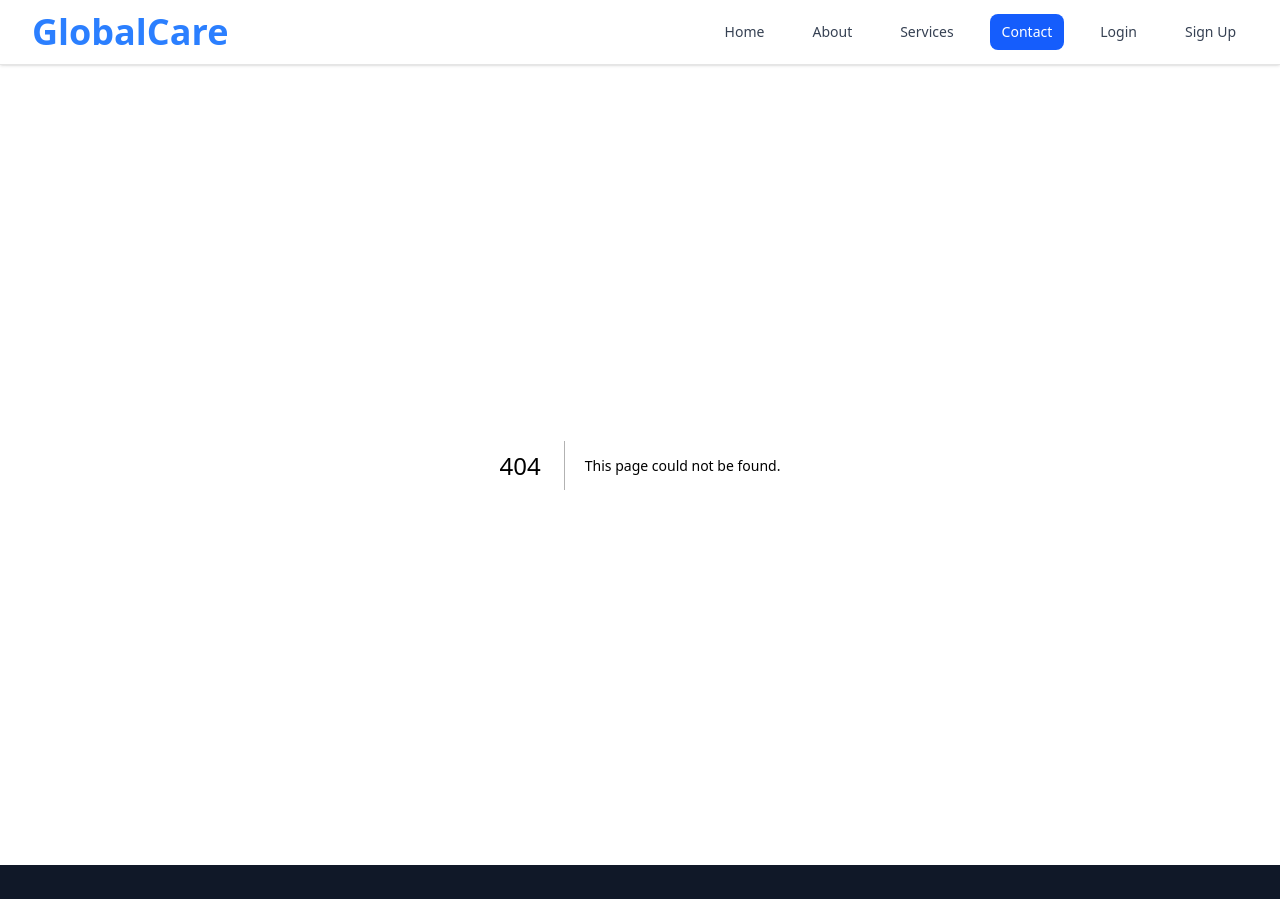
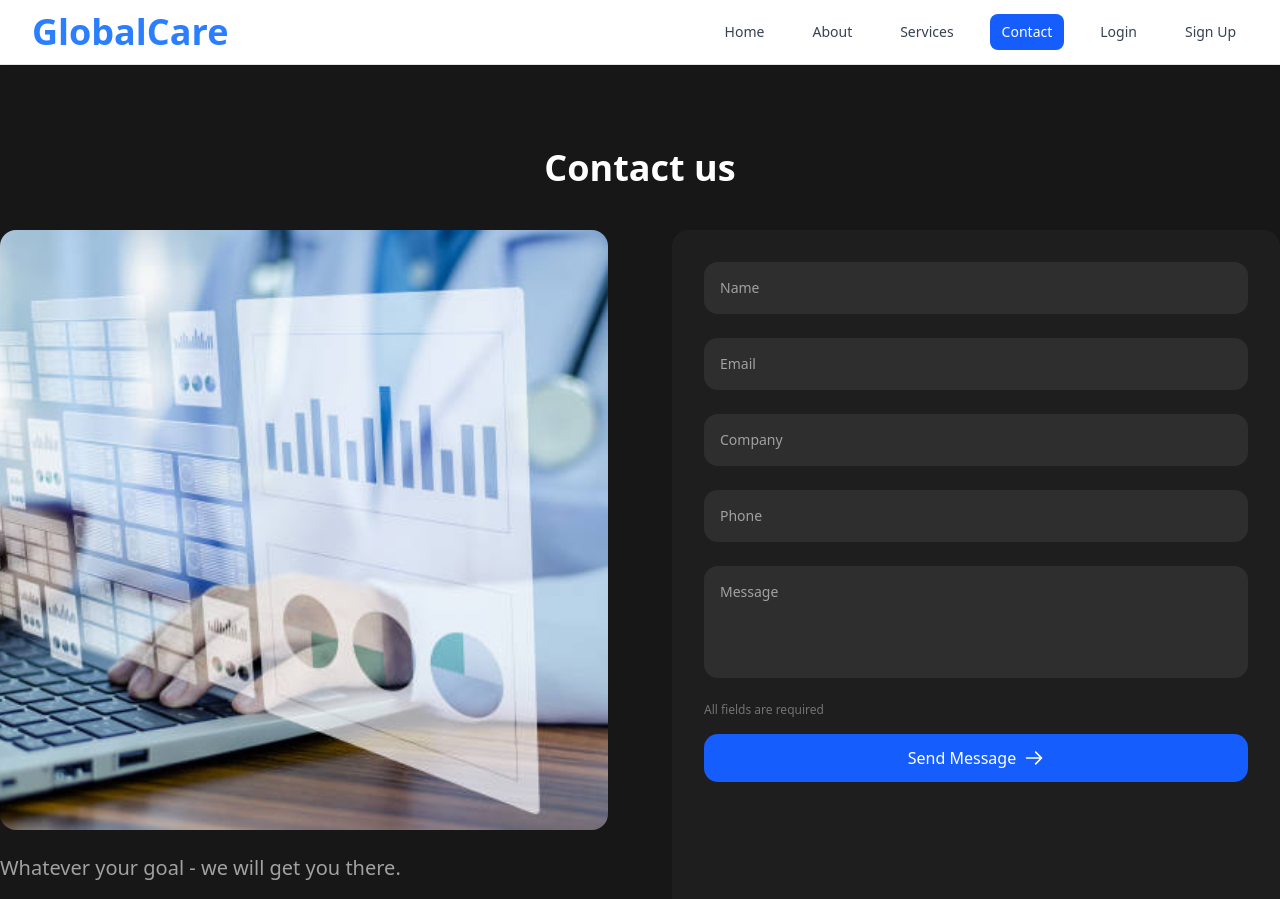
Before and after one commit to Crazycoderdev143/Global-Care, a Next.js app: page /contact in a window 1280 px wide. Before the commit this address had no page. Shown: the top 899 px of the page. Built offline with nearby package versions, Linux system fonts and the light colour scheme.

Commit message:
contactpage

```diff
--- /dev/null
+++ b/src/app/contact/page.tsx
@@ -0,0 +1,150 @@
+'use client';
+import { FormEvent, useState } from "react";
+
+const Contact = () => {
+    const [formData, setFormData] = useState({
+        name: "",
+        email: "",
+        company: "",
+        phone: "",
+        message: "",
+    });
+
+    const [submitted, setSubmitted] = useState(false);
+
+    const handleChange = (
+        e: React.ChangeEvent<HTMLInputElement | HTMLTextAreaElement>
+    ) => {
+        const { name, value } = e.target;
+        setFormData((prev) => ({ ...prev, [name]: value }));
+    };
+
+    const handleSubmit = (e: FormEvent<HTMLFormElement>) => {
+        e.preventDefault();
+        // Handle submission logic (e.g. API call)
+        console.log(formData);
+        setSubmitted(true);
+    };
+
+    return (
+        <div className="bg-neutral-900 min-h-screen">
+            <div className="max-w-7xl px-4 xl:px-0 py-10 lg:py-20 mx-auto">
+                <h2 className="text-white font-semibold text-2xl md:text-4xl md:leading-tight mb-10 text-center">Contact us</h2>
+
+                <div className="grid grid-cols-1 lg:grid-cols-2 gap-8 lg:gap-16">
+                    {/* Left Side - Image */}
+                    <div className="space-y-6">
+                        <div className="relative w-full h-[400px] lg:h-[600px] overflow-hidden rounded-2xl">
+                            <img
+                                className="w-full h-full object-cover object-center hover:scale-105 transition-transform duration-500"
+                                src="/images/contact.jpg"
+                                alt="Contact Us"
+                            />
+                        </div>
+                        <div className="space-y-4">
+                            <p className="text-xl text-neutral-400">Whatever your goal - we will get you there.</p>
+                            <div className="space-y-3">
+                                <div className="flex items-center gap-3 text-neutral-400">
+                                    <svg className="w-5 h-5" xmlns="http://www.w3.org/2000/svg" fill="none" viewBox="0 0 24 24" stroke="currentColor">
+                                        <path strokeLinecap="round" strokeLinejoin="round" strokeWidth={2} d="M17.657 16.657L13.414 20.9a1.998 1.998 0 01-2.827 0l-4.244-4.243a8 8 0 1111.314 0z" />
+                                        <path strokeLinecap="round" strokeLinejoin="round" strokeWidth={2} d="M15 11a3 3 0 11-6 0 3 3 0 016 0z" />
+                                    </svg>
+                                    <span>123 Healthcare St, Medical City</span>
+                                </div>
+                                <div className="flex items-center gap-3 text-neutral-400">
+                                    <svg className="w-5 h-5" xmlns="http://www.w3.org/2000/svg" fill="none" viewBox="0 0 24 24" stroke="currentColor">
+                                        <path strokeLinecap="round" strokeLinejoin="round" strokeWidth={2} d="M3 8l7.89 5.26a2 2 0 002.22 0L21 8M5 19h14a2 2 0 002-2V7a2 2 0 00-2-2H5a2 2 0 00-2 2v10a2 2 0 002 2z" />
+                                    </svg>
+                                    <span>contact@globalcare.com</span>
+                                </div>
+                            </div>
+                        </div>
+                    </div>
+
+                    {/* Right Side - Form */}
+                    <div className="bg-neutral-800/50 p-8 rounded-2xl backdrop-blur-sm">
+                        {/* Form */}
+                        <div className="md:order-2 border-b border-neutral-800 pb-10 mb-10 md:border-b-0 md:pb-0 md:mb-0">
+                            <form onSubmit={handleSubmit} className="space-y-6">
+                                {["name", "email", "company", "phone"].map((field) => (
+                                    <div className="relative" key={field}>
+                                        <input
+                                            type={field === "email" ? "email" : "text"}
+                                            id={field}
+                                            name={field}
+                                            value={formData[field as keyof typeof formData]}
+                                            onChange={handleChange}
+                                            required
+                                            placeholder={field}
+                                            className="peer p-4 block w-full bg-neutral-700/50 border-transparent rounded-xl text-sm text-white placeholder:text-transparent focus:outline-none focus:ring-2 focus:ring-blue-500 focus:border-transparent"
+                                        />
+                                        <label
+                                            htmlFor={field}
+                                            className="absolute top-0 start-0 p-4 h-full text-neutral-400 text-sm truncate pointer-events-none transition duration-200 peer-focus:text-xs peer-focus:-translate-y-1.5 peer-focus:text-blue-500"
+                                        >
+                                            {field.charAt(0).toUpperCase() + field.slice(1)}
+                                        </label>
+                                    </div>
+                                ))}
+
+                                {/* Textarea */}
+                                <div className="relative">
+                                    <textarea
+                                        id="message"
+                                        name="message"
+                                        rows={4}
+                                        value={formData.message}
+                                        onChange={handleChange}
+                                        required
+                                        placeholder="Message"
+                                        className="peer p-4 block w-full bg-neutral-700/50 border-transparent rounded-xl text-sm text-white placeholder:text-transparent focus:outline-none focus:ring-2 focus:ring-blue-500 focus:border-transparent resize-none"
+                                    />
+                                    <label
+                                        htmlFor="message"
+                                        className="absolute top-0 start-0 p-4 h-full text-neutral-400 text-sm truncate pointer-events-none transition duration-200 peer-focus:text-xs peer-focus:-translate-y-1.5 peer-focus:text-blue-500"
+                                    >
+                                        Message
+                                    </label>
+                                </div>
+
+                                <div className="space-y-4">
+                                    <p className="text-xs text-neutral-500">All fields are required</p>
+                                    <button
+                                        type="submit"
+                                        className="w-full flex justify-center items-center gap-2 py-3 px-4 bg-blue-600 hover:bg-blue-700 text-white font-medium rounded-xl transition-colors duration-200"
+                                    >
+                                        Send Message
+                                        <svg
+                                            className="w-5 h-5 transition group-hover:translate-x-1"
+                                            xmlns="http://www.w3.org/2000/svg"
+                                            fill="none"
+                                            viewBox="0 0 24 24"
+                                            stroke="currentColor"
+                                        >
+                                            <path strokeLinecap="round" strokeLinejoin="round" strokeWidth={2} d="M14 5l7 7m0 0l-7 7m7-7H3" />
+                                        </svg>
+                                    </button>
+                                </div>
+
+                                {submitted && (
+                                    <p className="mt-4 text-sm text-green-400">Thanks! We'll be in touch soon.</p>
+                                )}
+                            </form>
+                        </div>
+
+                        {/* Contact Info */}
+                        <div className="space-y-14">
+                            {/* Address */}
+
+
+                            {/* Email */}
+
+
+                        </div>
+                    </div>
+                </div>
+            </div>
+        </div>
+    );
+}
+export default Contact;
```
Also changed, not shown: public/images/contact.jpg (added).
